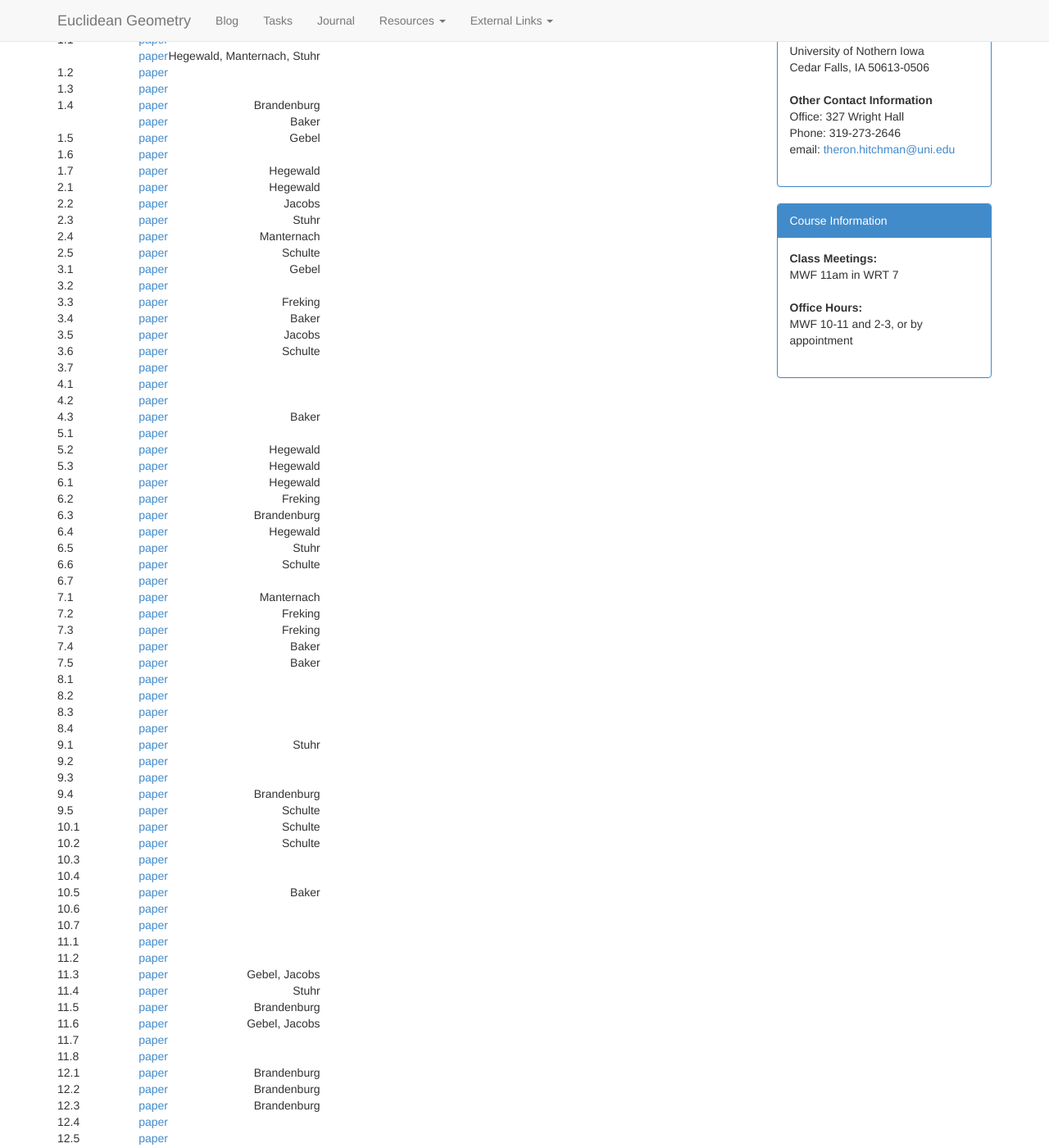
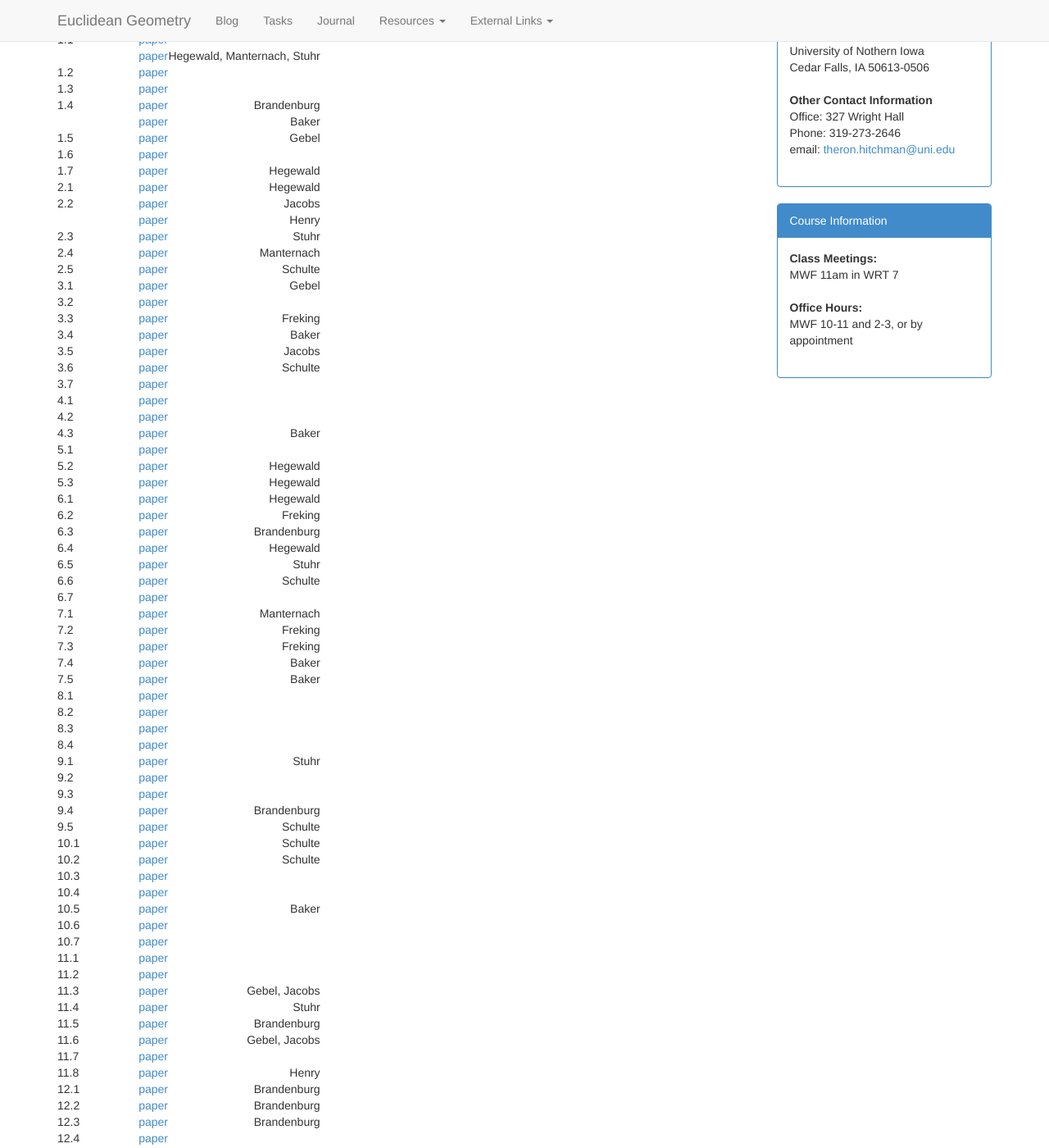
Before and after one commit to theronhitchman/euclidean-geometry, a Jekyll site: the page built from journal/2015S/index.md, in a window 1280 px wide and 1400 px high, scrolled down 225 px. Shown: the whole window at 82% size. Built offline with Jekyll 4.4.1, drawn with Linux system fonts in a browser that asks for light colours; nearby versions of some CDN libraries.

Commit message:
add papers by Henry

```diff
--- a/journal/2015S/index.md
+++ b/journal/2015S/index.md
@@ -18,6 +18,7 @@ title: Spring 2015 Paper Repository
 | 1.7           | <a href="{{site.baseurl}}/journal/2015S/hegewald-theorem-rhombus.pdf">paper</a> | Hegewald             |
 | 2.1           | <a href="{{site.baseurl}}/journal/2015S/kite-angle-congruence.pdf">paper</a> |  Hegewald               |
 | 2.2           | <a href="{{site.baseurl}}/journal/2015S/Jacobs-extended-diagonals.pdf">paper</a> | Jacobs              |
+|               | <a href="{{site.baseurl}}/journal/2015S/diagonals-kite-theorem.pdf">paper</a>  | Henry                 |
 | 2.3           | <a href="{{site.baseurl}}/journal/2015S/stuhr-kite.pdf">paper</a> |        Stuhr                       |
 | 2.4           | <a href="{{site.baseurl}}/journal/2015S/Manternach-2-4.pdf">paper</a> |  Manternach                    |
 | 2.5           | <a href="{{site.baseurl}}/journal/2015S/CSchulte-2-5.pdf">paper</a> |  Schulte                         |
@@ -69,7 +70,7 @@ title: Spring 2015 Paper Repository
 | 11.5          | <a href="{{site.baseurl}}/journal/2015S/constructing-congruent-angle.pdf">paper</a> |  Brandenburg                    |
 | 11.6          | <a href="{{site.baseurl}}/journal/2015S/Jacobs-11-6.pdf">paper</a> |  Gebel, Jacobs                    |
 | 11.7          | <a href="{{site.baseurl}}/journal/2015S/.pdf">paper</a> |                                              |
-| 11.8          | <a href="{{site.baseurl}}/journal/2015S/.pdf">paper</a> |                                              |
+| 11.8          | <a href="{{site.baseurl}}/journal/2015S/constructing-tangent-line.pdf">paper</a> |  Henry              |
 | 12.1          | <a href="{{site.baseurl}}/journal/2015S/incircle-construction.pdf">paper</a> |       Brandenburg       |
 | 12.2          | <a href="{{site.baseurl}}/journal/2015S/constructing-circumcircle.pdf">paper</a> |  Brandenburg        |
 | 12.3          | <a href="{{site.baseurl}}/journal/2015S/constructing-congruent-line.pdf">paper</a> |   Brandenburg     |
```
Also changed, not shown: 2 other files.
